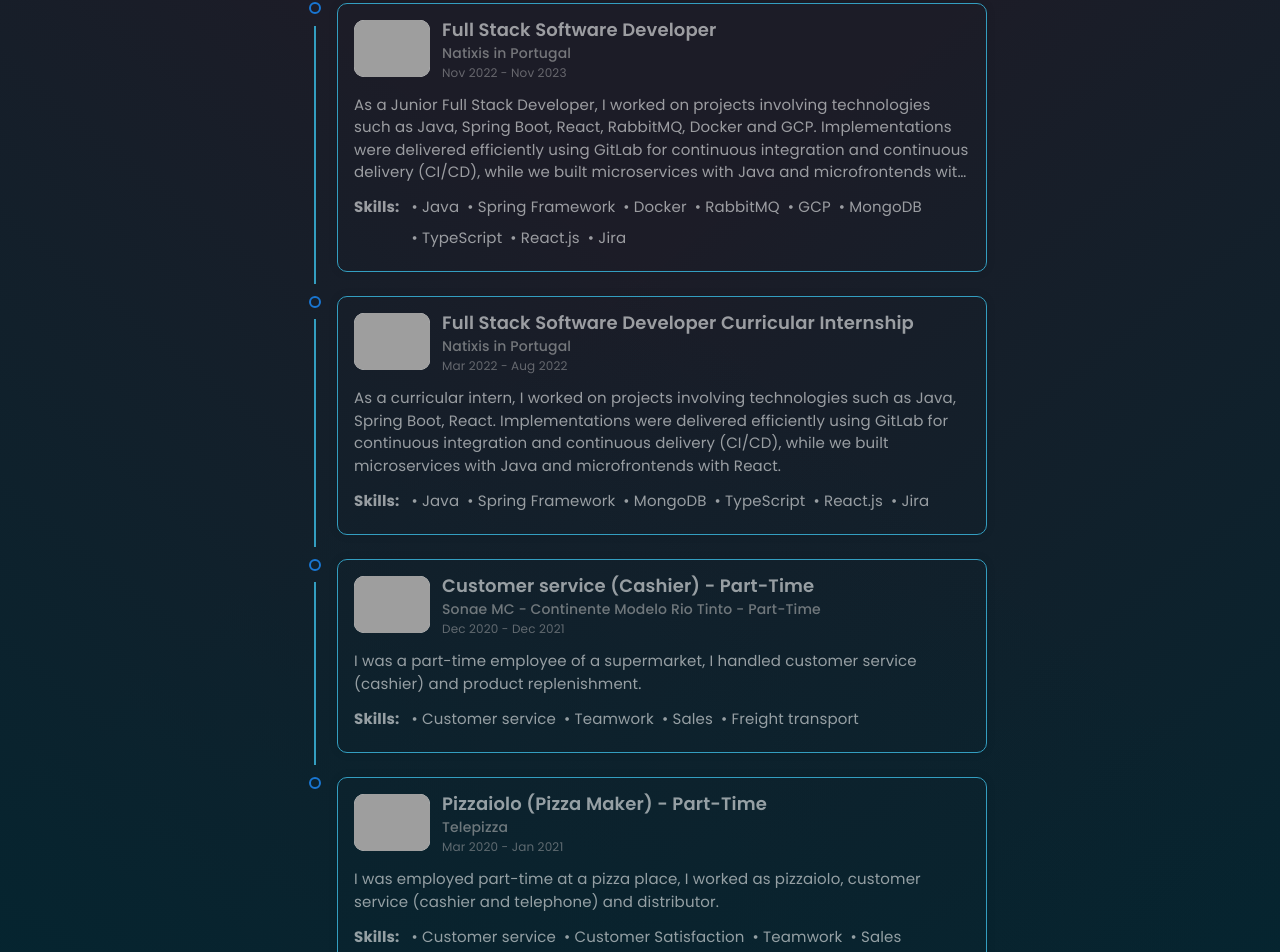
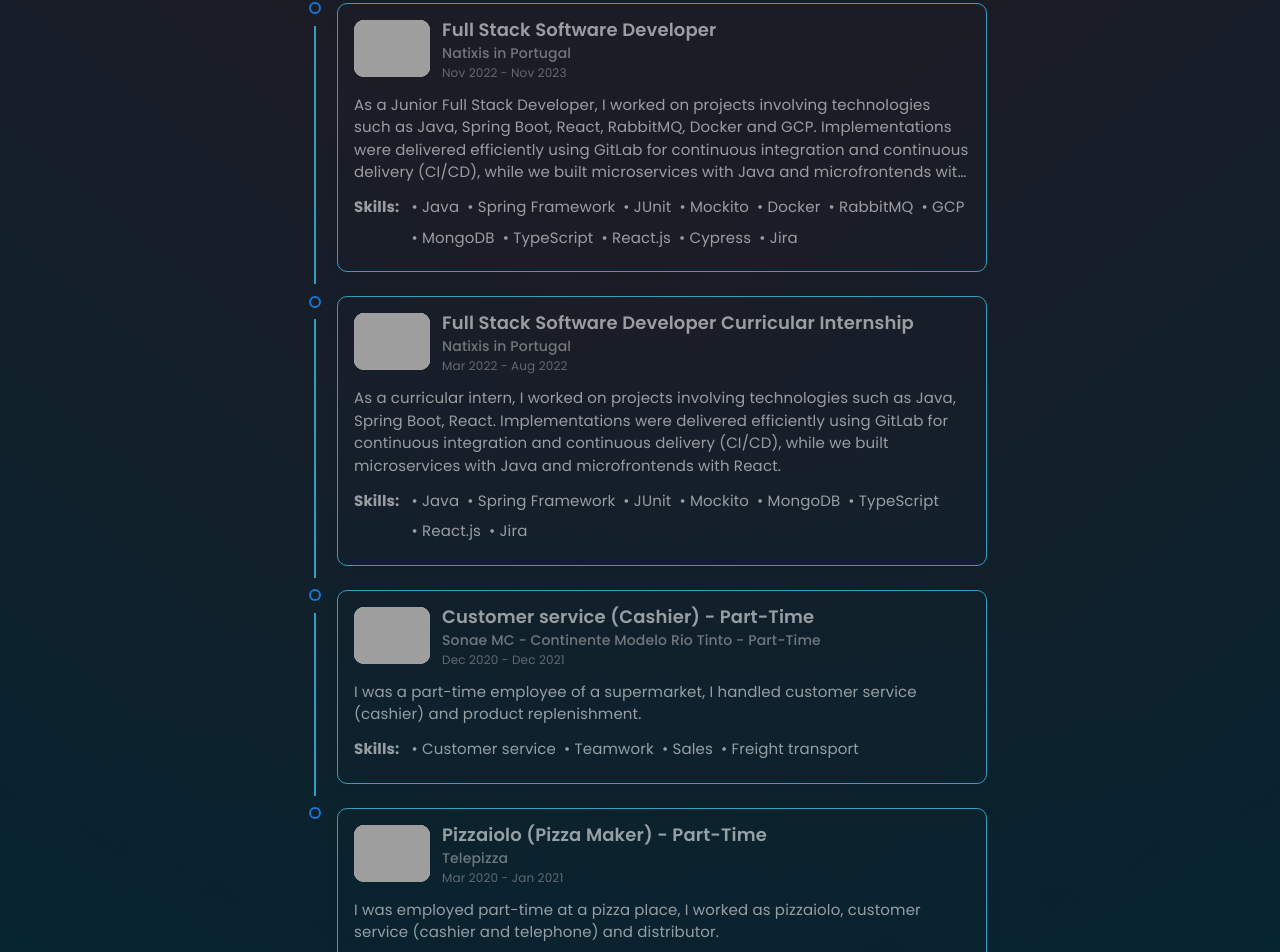
Before and after one commit to pedrorfpacheco/portfolio, a React (Create React App) app in the folder portfolio_react/: page / in a window 1280 px wide. Shown: the part 1279-2231 px from the top of the page. Built offline with nearby package versions, Linux system fonts and the light colour scheme; grey boxes are pictures that could not be loaded.

Commit message:
Add new technologies to the past experiences

```diff
--- a/portfolio_react/src/data/constants.js
+++ b/portfolio_react/src/data/constants.js
@@ -57,12 +57,15 @@ export const experiences = [
         skills: [
             "Java",
             "Spring Framework",
+            "JUnit",
+            "Mockito",
             "Docker",
             "RabbitMQ",
             "GCP",
             "MongoDB",
             "TypeScript",
             "React.js",
+            "Cypress",
             "Jira",
         ]
     },
@@ -76,6 +79,8 @@ export const experiences = [
         skills: [
             "Java",
             "Spring Framework",
+            "JUnit",
+            "Mockito",
             "MongoDB",
             "TypeScript",
             "React.js",
```
